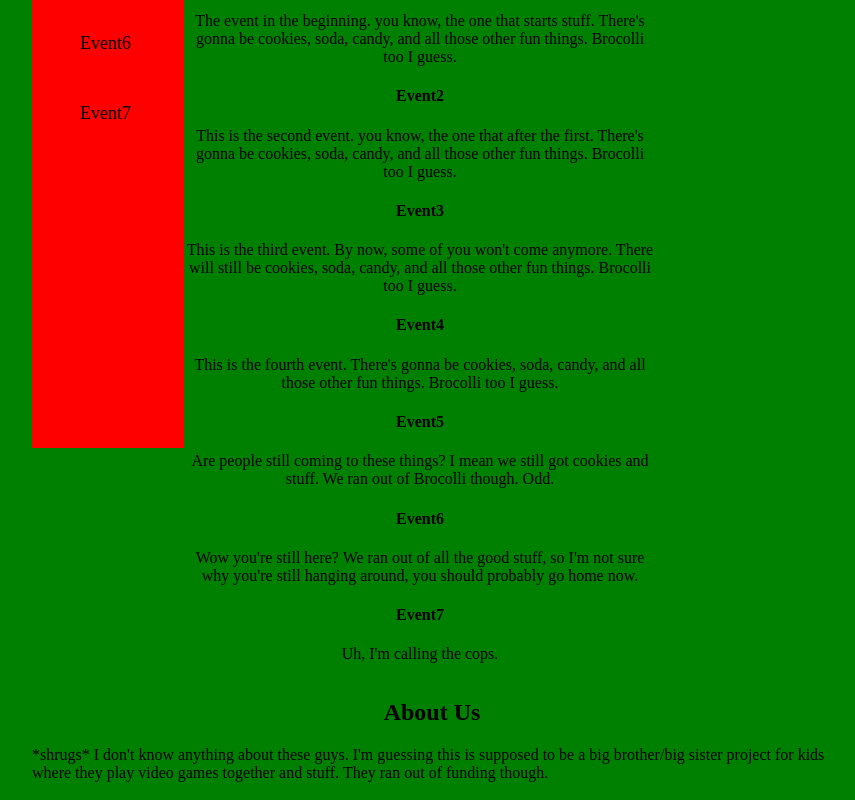
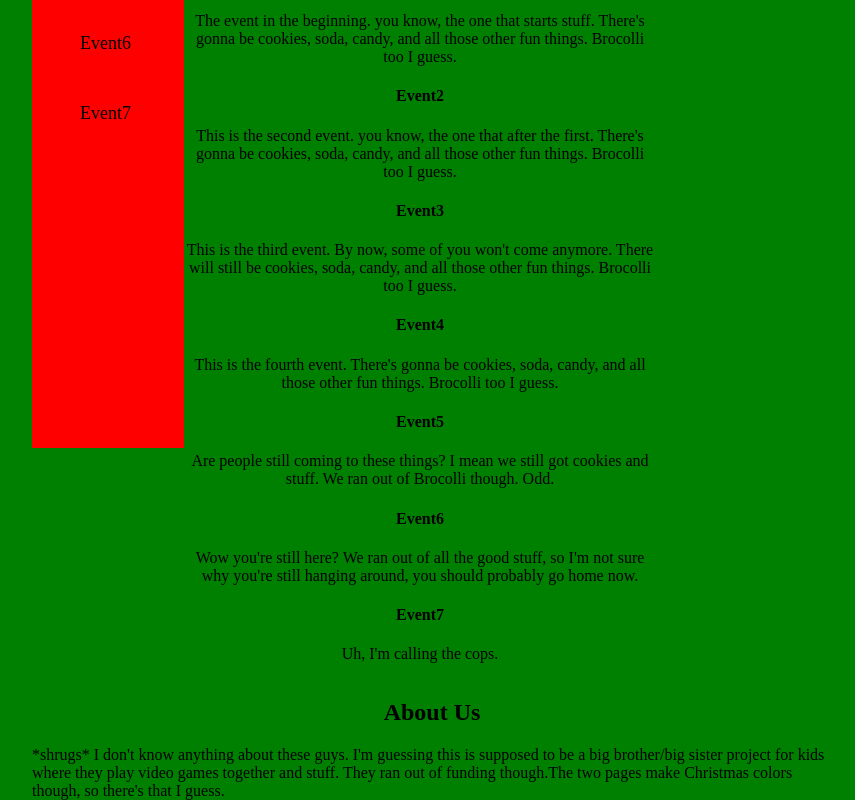
Before and after one commit to kandetl/kandetl.github.io, a plain HTML site: page index2.html in a window 1280 px wide. Shown: the part 484-1284 px from the top of the page, without its empty margins (208-1063 px from the left). Drawn offline with Linux system fonts and the light colour scheme.

Commit message:
real final touches of firstcommit

```diff
--- a/index2.html
+++ b/index2.html
@@ -39,6 +39,6 @@
      <p>Uh, I'm calling the cops.</p>
     </section>
     <h2 id="about">About Us</h2>
-    <p>*shrugs* I don't know anything about these guys. I'm guessing this is supposed to be a big brother/big sister project for kids where they play video games together and stuff. They ran out of funding though.</p>
+    <p>*shrugs* I don't know anything about these guys. I'm guessing this is supposed to be a big brother/big sister project for kids where they play video games together and stuff. They ran out of funding though.The two pages make Christmas colors though, so there's that I guess.</p>
   </body>
 </html>
```
